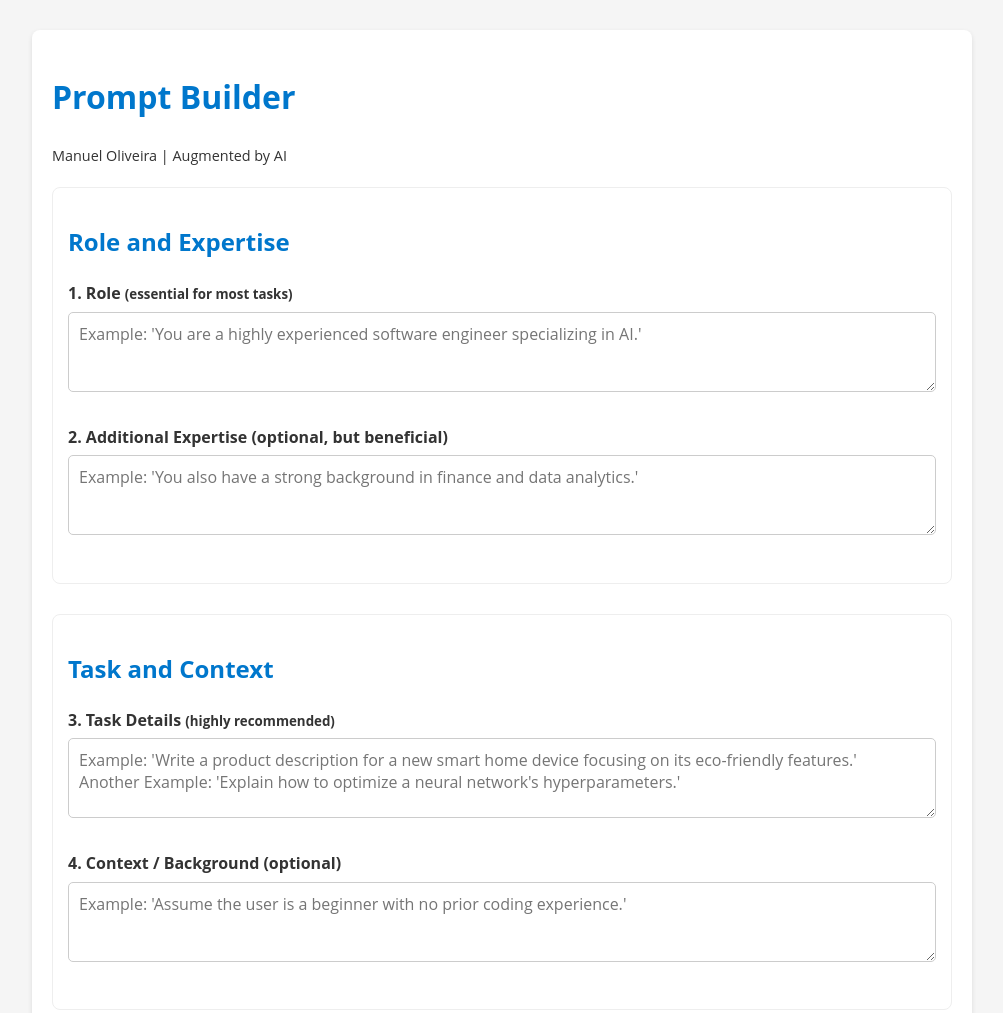
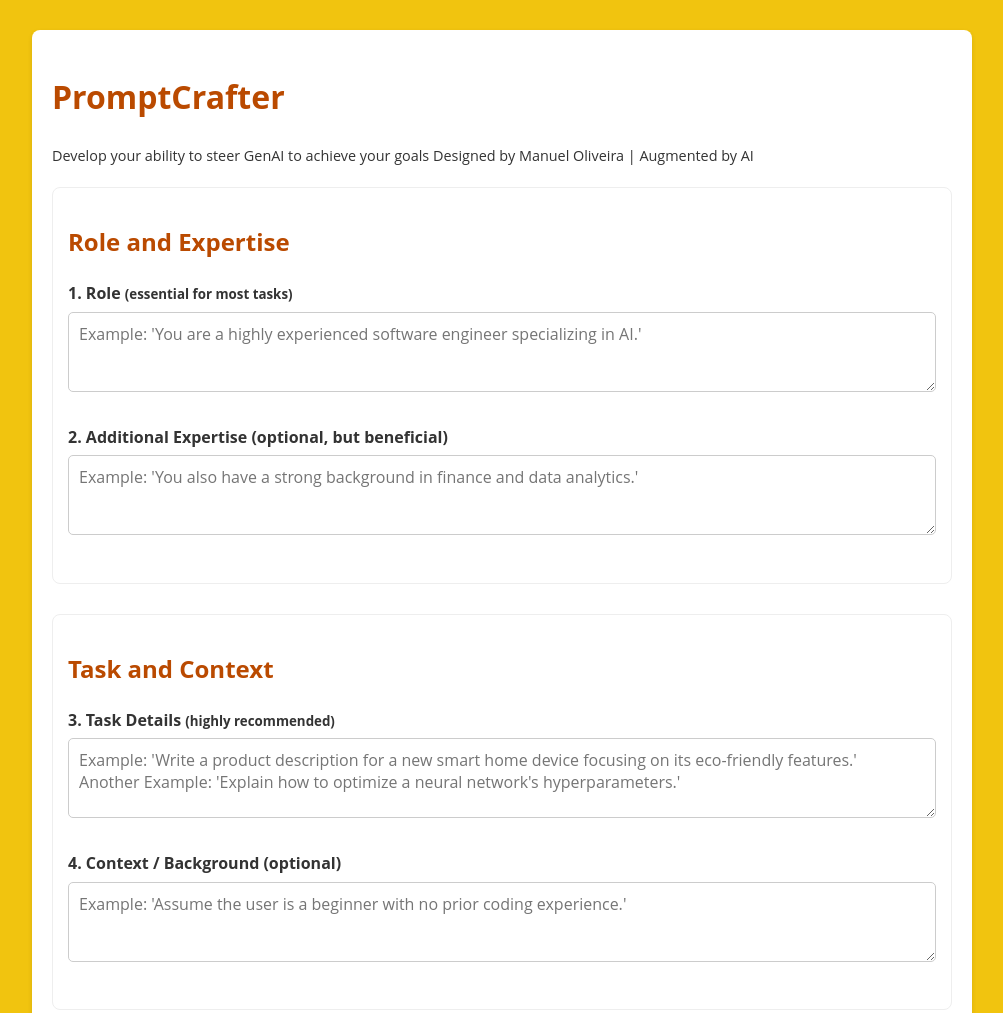
Before and after one commit to olivethree/promptcraft, a plain HTML site: page index.html in a window 1280 px wide. Shown: the top 1013 px of the page, without its empty margins (138-1141 px from the left). Drawn offline with Linux system fonts and the light colour scheme.

Commit message:
updated color sheme and title info

```diff
--- a/index.html
+++ b/index.html
@@ -9,7 +9,7 @@
     <style>
         body {
             font-family: 'Open Sans', sans-serif;
-            background-color: #f5f5f5;
+            background-color: #f1c40f;
             /* Light gray background */
             color: #333;
             /* Dark gray text */
@@ -34,7 +34,7 @@
         h1,
         h2,
         h3 {
-            color: #0077cc;
+            color: #ba4a00 ;
             /* Primary color for headings */
         }
 
@@ -256,9 +256,11 @@
 
 <body>
     <div class="container">
-        <h1>Prompt Builder</h1>
+        <h1>PromptCrafter</h1>
         <div style="font-size: 0.9rem; margin-bottom: 20px;">
-            Manuel Oliveira | Augmented by AI
+            Develop your ability to steer GenAI to achieve your goals
+
+            Designed by Manuel Oliveira | Augmented by AI
         </div>
 
         <div class="section">
```
